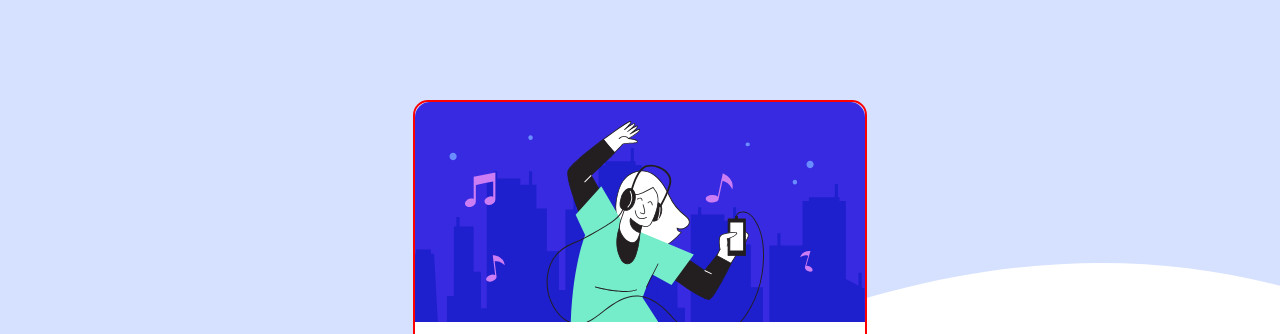
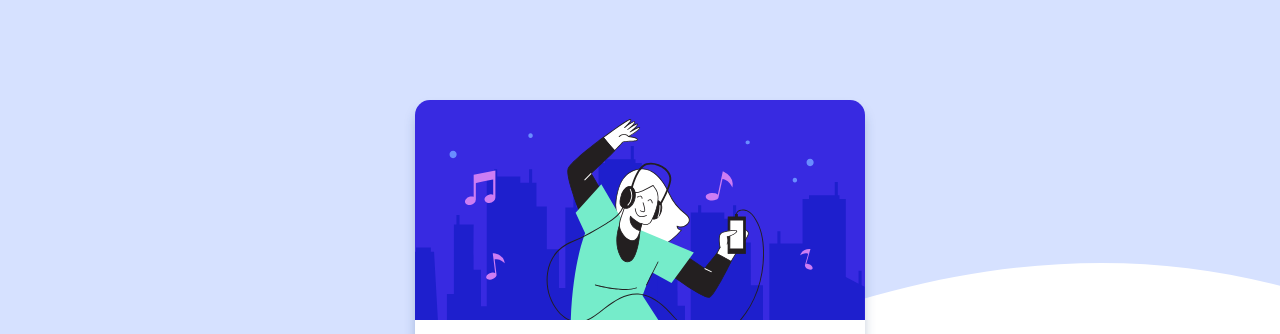
Before and after one commit to abass-adeyemi/order-summary-components, a plain HTML site: page index.html in a window 1280 px wide. Shown: the top 334 px of the page. Drawn offline with Linux system fonts and the light colour scheme; a web font is replaced by a local one.

Commit message:
box-shadow has been  worked on

```diff
--- a/style.css
+++ b/style.css
@@ -37,7 +37,7 @@
 	margin: 0px;
 	padding: 0px;
 	border-radius: 15px;
-	border: 2px solid red;
+	box-shadow: 0px 8px 13px -3px rgba(34, 68, 119, 0.4);
 }
 h1 {
 	padding: 20px;
```
